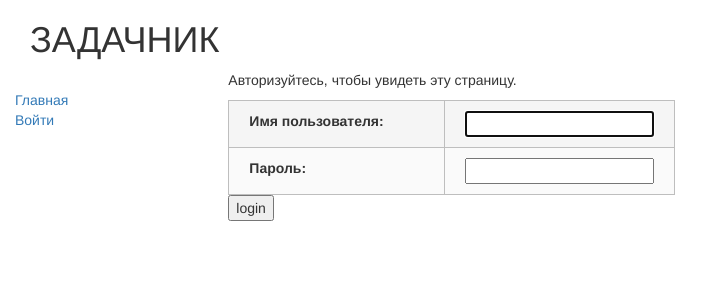
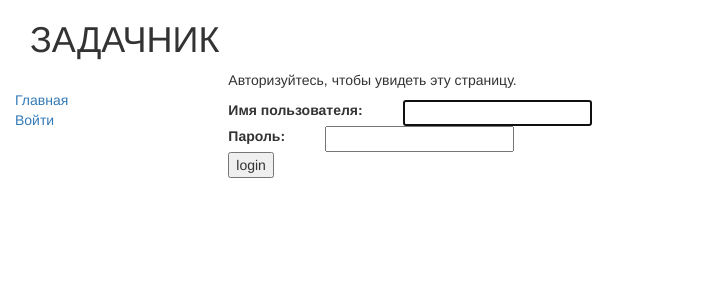
Before and after one commit to Alvis44/vkr_predict, a Django app: page /accounts/login/?next=/ in a window 1280 px wide. Shown: the top 300 px of the page, without its empty margins (0-722 px from the left). Run offline with Django 3.2, Linux system fonts and the light colour scheme; some libraries are stand-ins or nearby versions.

Commit message:
фиксация: main

```diff
--- a/taskBoard/templates/taskBoard/index.html
+++ b/taskBoard/templates/taskBoard/index.html
@@ -2,7 +2,7 @@
 
 {% block content %}
 {% load static %}
-<h3>Список задач</h3>
+<h3>Список задач Тест</h3>
 
 <div>
     <table class="list_task">
--- a/templates/registration/login.html
+++ b/templates/registration/login.html
@@ -16,16 +16,10 @@
 
 <form method="post" action="{% url 'login' %}">
     {% csrf_token %}
-    <table>
-        <tr>
-            <td>{{ form.username.label_tag }}</td>
-            <td>{{ form.username }}</td>
-        </tr>
-        <tr>
-            <td>{{ form.password.label_tag }}</td>
-            <td>{{ form.password }}</td>
-        </tr>
-    </table>
+    <div class="login_left">
+        <div class="login_label_tag">{{ form.username.label_tag }}{{ form.username }}</div>
+        <div class="login_label_tag">{{ form.password.label_tag }}{{ form.password }}</div>
+    </div>
 
     <input type="submit" value="login" />
     <input type="hidden" name="next" value="{{ next }}" />
```
